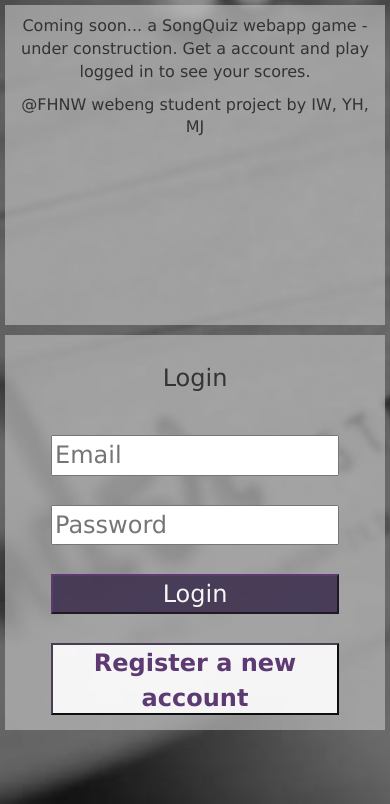
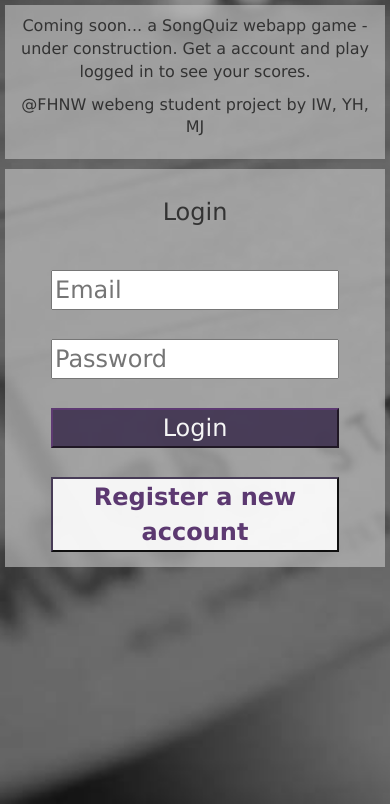
Before and after one commit to widmerin/songquiz, a PHP site: page / in a window 390 px wide. Shown: the part 40-844 px from the top of the page. Run offline with PHP 8.4, Linux system fonts and the light colour scheme.

Commit message:
Update Mobile Style Buttons

```diff
--- a/css/mobile_style.css
+++ b/css/mobile_style.css
@@ -23,7 +23,7 @@
         height: 100%;
     }
     main .content section {
-        min-height: 20em;
+        min-height: auto;
         margin:5px;
         padding: 10px 5px;
     }
@@ -44,6 +44,7 @@
     /*-------------- Buttons & Textelements --------------*/
     button, input {
         min-height: 1em;
+        height: auto;
         margin: 1em auto;
         max-width: 12em;
         width: 100%;
```
